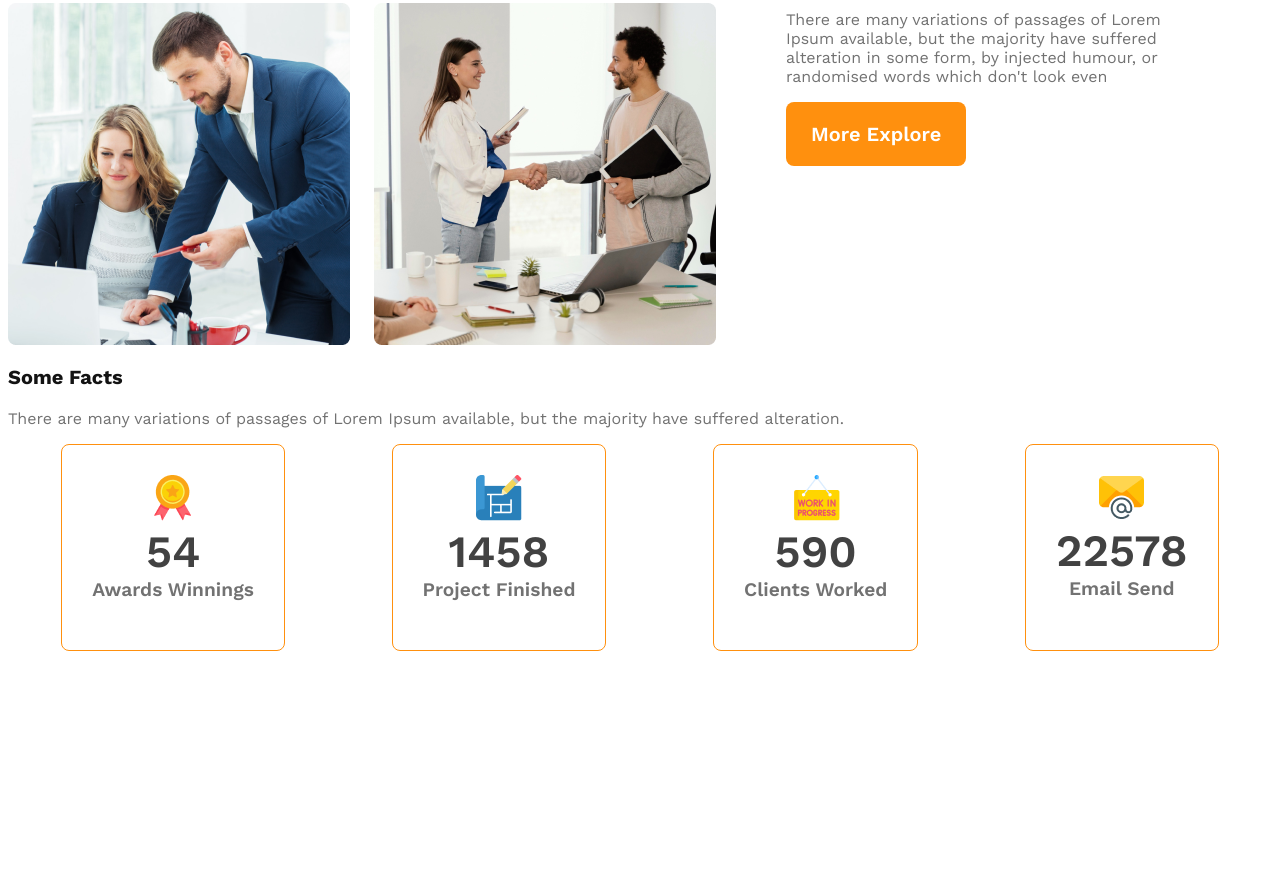
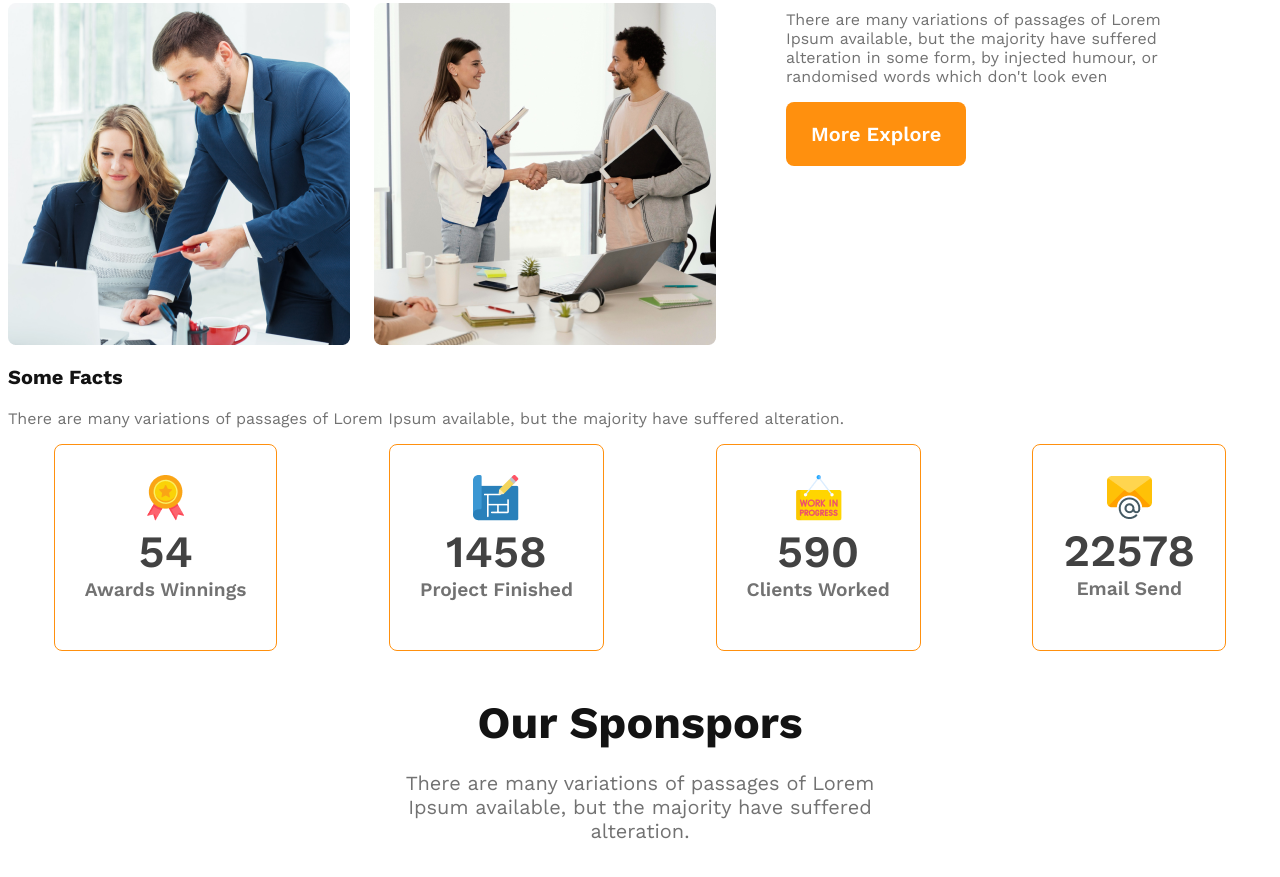
Before and after one commit to torikulislamv3/g3-architect, a plain HTML site: page index.html in a window 1280 px wide. Shown: the part 1595-2472 px from the top of the page. Before the commit the page ends 2316 px from the top, so only its background shows below. Drawn offline with nearby package versions, Linux system fonts and the light colour scheme.

Commit message:
sponsors section gothon done

```diff
--- a/index.html
+++ b/index.html
@@ -95,6 +95,13 @@
                 </div>
             </div>
         </section>
+
+        <!-- sponsors section started -->
+
+        <section class="sponsors-section">
+            <h3 class="sponsors-section-title">Our Sponspors</h3>
+            <p class="sponsors-section-description">There are many variations of passages of Lorem Ipsum available, but the majority have suffered alteration.</p>
+        </section>
     </main>
 
     <footer>
--- a/styles/styles.css
+++ b/styles/styles.css
@@ -184,10 +184,34 @@ font-weight: 600;
 margin-top: 0;
 }
 
+/* sponsors section styles */
+
+.sponsors-section {
+    text-align: center;
+}
+
+.sponsors-section .sponsors-section-title
+{
+    color: #131313;
+font-family: Work Sans;
+font-size: 2.8rem;
+font-weight: 700;
+margin-bottom: 0;
+}
+.sponsors-section .sponsors-section-description {
+    max-width: 500px;
+    margin: 0 auto;
+    color: #727272;
+text-align: center;
+font-family: Work Sans;
+font-size: 1.25rem;
+font-weight: 400;
+margin-top: 22px;
+}
 
                        /* mobile devices responsive styles */
                        @media screen and (max-width:576px) {
-                        nav, .teams-section {
+                        nav, .teams-section,.fact-cards-container {
                             padding: 20px;
                             flex-direction: column;
 
@@ -204,6 +228,10 @@ margin-top: 0;
                         }
                     }
 
+                    .fact-cards-container {
+                        gap: 20px;
+                    }
+
                     /* tablet or medium devices responsive styles */
 
                     @media  screen and (min-width:576px) and (max-width:960px) {
```
